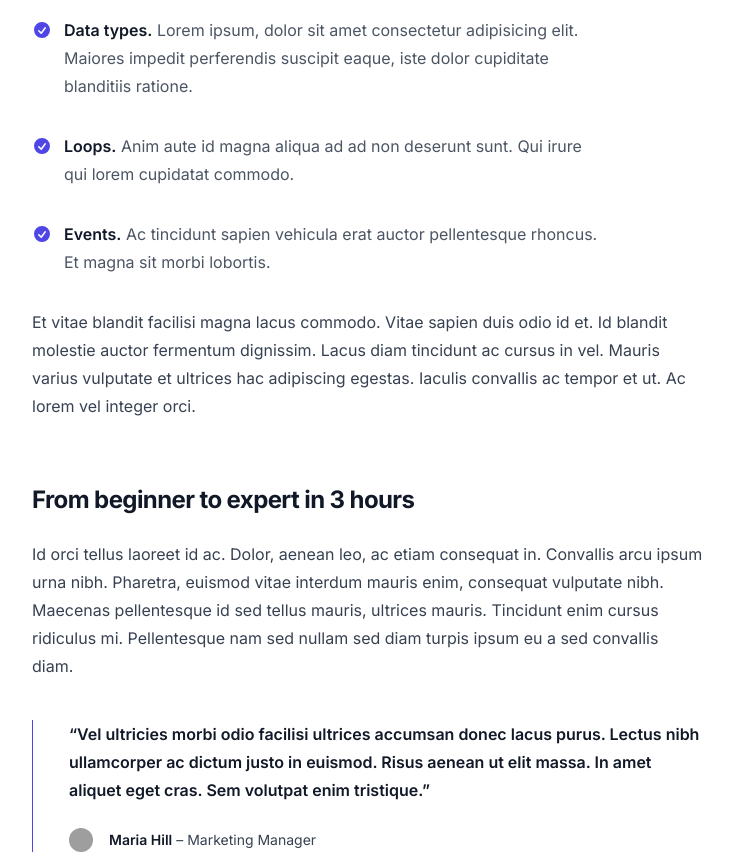
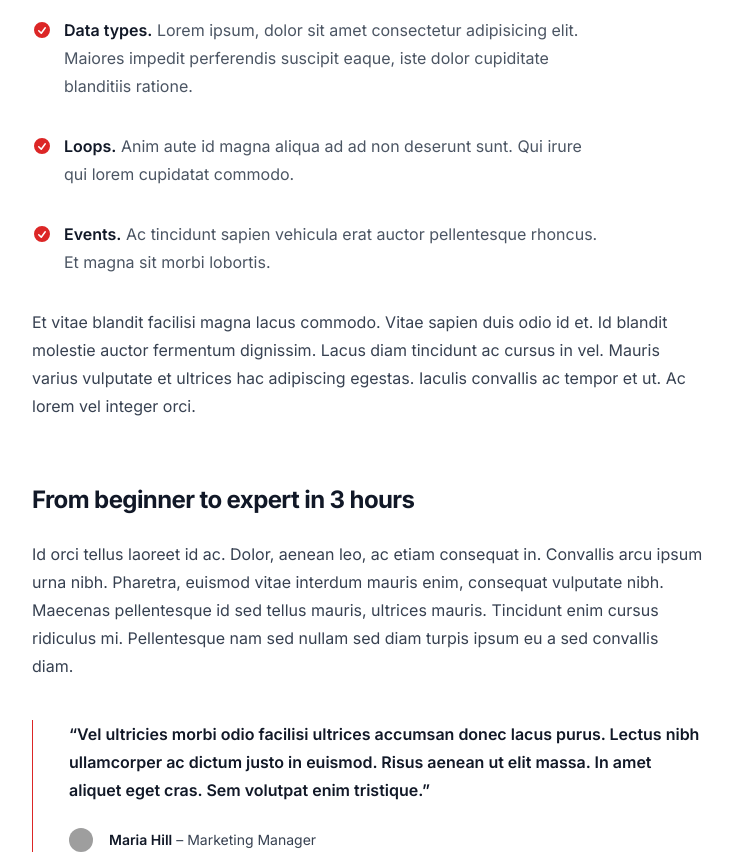
Before and after one commit to Cosmonaut-itc/japan-info, a Next.js app in the folder japan-info/: page /info/communication-styles in a window 1280 px wide. Shown: the part 520-1374 px from the top of the page, without its empty margins (224-956 px from the left). Built offline with nearby package versions, Linux system fonts and the light colour scheme; grey boxes are pictures that could not be loaded.

Commit message:
altered visuals

```diff
--- a/japan-info/app/info/communication-styles/page.js
+++ b/japan-info/app/info/communication-styles/page.js
@@ -21,7 +21,7 @@ export default function CommunicationStyles(){
                     </p>
                     <ul role="list" className="mt-8 max-w-xl space-y-8 text-gray-600">
                         <li className="flex gap-x-3">
-                            <CheckCircleIcon className="mt-1 h-5 w-5 flex-none text-indigo-600" aria-hidden="true" />
+                            <CheckCircleIcon className="mt-1 h-5 w-5 flex-none text-red-600" aria-hidden="true" />
                             <span>
                 <strong className="font-semibold text-gray-900">Data types.</strong> Lorem ipsum, dolor sit amet
                 consectetur adipisicing elit. Maiores impedit perferendis suscipit eaque, iste dolor cupiditate
@@ -29,14 +29,14 @@ export default function CommunicationStyles(){
               </span>
                         </li>
                         <li className="flex gap-x-3">
-                            <CheckCircleIcon className="mt-1 h-5 w-5 flex-none text-indigo-600" aria-hidden="true" />
+                            <CheckCircleIcon className="mt-1 h-5 w-5 flex-none text-red-600" aria-hidden="true" />
                             <span>
                 <strong className="font-semibold text-gray-900">Loops.</strong> Anim aute id magna aliqua ad ad non
                 deserunt sunt. Qui irure qui lorem cupidatat commodo.
               </span>
                         </li>
                         <li className="flex gap-x-3">
-                            <CheckCircleIcon className="mt-1 h-5 w-5 flex-none text-indigo-600" aria-hidden="true" />
+                            <CheckCircleIcon className="mt-1 h-5 w-5 flex-none text-red-600" aria-hidden="true" />
                             <span>
                 <strong className="font-semibold text-gray-900">Events.</strong> Ac tincidunt sapien vehicula erat
                 auctor pellentesque rhoncus. Et magna sit morbi lobortis.
@@ -55,7 +55,7 @@ export default function CommunicationStyles(){
                         mauris, ultrices mauris. Tincidunt enim cursus ridiculus mi. Pellentesque nam sed nullam sed diam turpis
                         ipsum eu a sed convallis diam.
                     </p>
-                    <figure className="mt-10 border-l border-indigo-600 pl-9">
+                    <figure className="mt-10 border-l border-red-600 pl-9">
                         <blockquote className="font-semibold text-gray-900">
                             <p>
                                 “Vel ultricies morbi odio facilisi ultrices accumsan donec lacus purus. Lectus nibh ullamcorper ac
```
